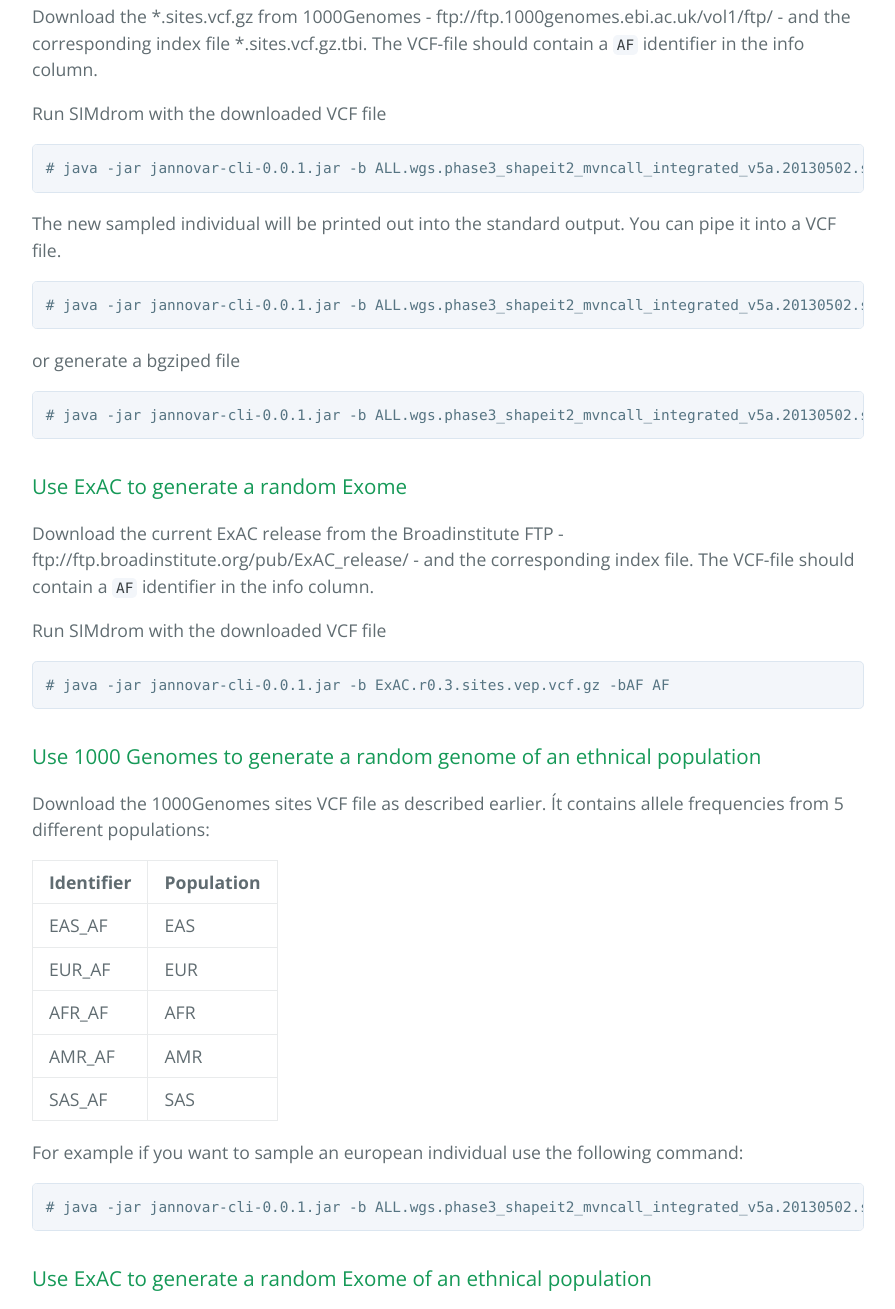
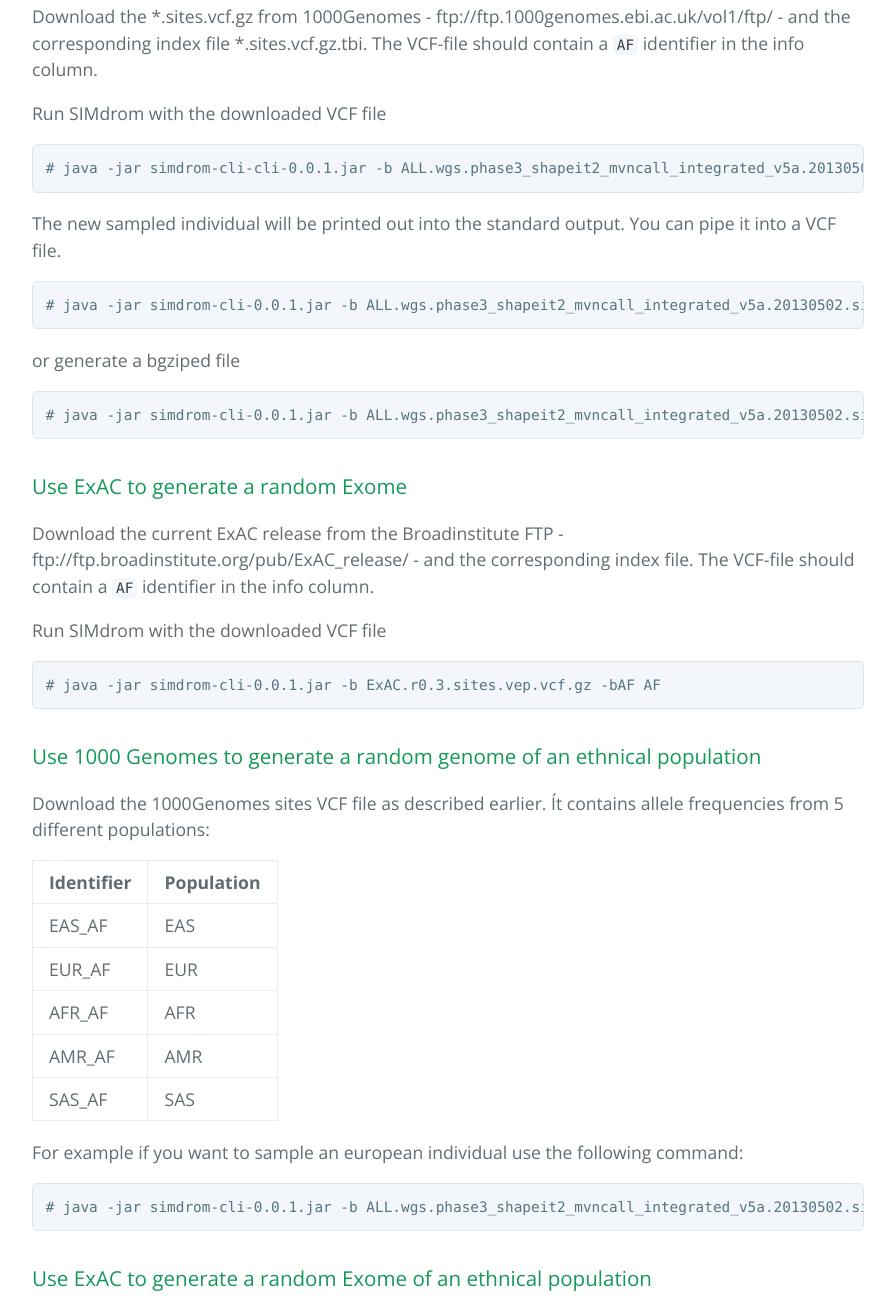
Before and after one commit to visze/simdrom, a plain HTML site: page index.html in a window 1280 px wide. Shown: the part 1022-2331 px from the top of the page, without its empty margins (192-1087 px from the left). Drawn offline with nearby package versions, Linux system fonts and the light colour scheme.

Commit message:
Update index.html

```diff
--- a/index.html
+++ b/index.html
@@ -47,17 +47,17 @@
 
 <p>Run SIMdrom with the downloaded VCF file</p>
 
-<pre><code># java -jar jannovar-cli-0.0.1.jar -b ALL.wgs.phase3_shapeit2_mvncall_integrated_v5a.20130502.sites.vcf.gz -bAF AF
+<pre><code># java -jar simdrom-cli-cli-0.0.1.jar -b ALL.wgs.phase3_shapeit2_mvncall_integrated_v5a.20130502.sites.vcf.gz -bAF AF
 </code></pre>
 
 <p>The new sampled individual will be printed out into the standard output. You can pipe it into a VCF file.</p>
 
-<pre><code># java -jar jannovar-cli-0.0.1.jar -b ALL.wgs.phase3_shapeit2_mvncall_integrated_v5a.20130502.sites.vcf.gz -bAF AF &gt; newIndividualVCFfile.vcf
+<pre><code># java -jar simdrom-cli-0.0.1.jar -b ALL.wgs.phase3_shapeit2_mvncall_integrated_v5a.20130502.sites.vcf.gz -bAF AF &gt; newIndividualVCFfile.vcf
 </code></pre>
 
 <p>or generate a bgziped file</p>
 
-<pre><code># java -jar jannovar-cli-0.0.1.jar -b ALL.wgs.phase3_shapeit2_mvncall_integrated_v5a.20130502.sites.vcf.gz -bAF AF | bgzip -c | &gt; newIndividualVCFfile.vcf.gz
+<pre><code># java -jar simdrom-cli-0.0.1.jar -b ALL.wgs.phase3_shapeit2_mvncall_integrated_v5a.20130502.sites.vcf.gz -bAF AF | bgzip -c | &gt; newIndividualVCFfile.vcf.gz
 </code></pre>
 
 <h3>
@@ -67,7 +67,7 @@
 
 <p>Run SIMdrom with the downloaded VCF file</p>
 
-<pre><code># java -jar jannovar-cli-0.0.1.jar -b ExAC.r0.3.sites.vep.vcf.gz -bAF AF
+<pre><code># java -jar simdrom-cli-0.0.1.jar -b ExAC.r0.3.sites.vep.vcf.gz -bAF AF
 </code></pre>
 
 <h3>
@@ -108,7 +108,7 @@
 
 <p>For example if you want to sample an european individual use the following command:</p>
 
-<pre><code># java -jar jannovar-cli-0.0.1.jar -b ALL.wgs.phase3_shapeit2_mvncall_integrated_v5a.20130502.sites.vcf.gz -bAF EUR_AF
+<pre><code># java -jar simdrom-cli-0.0.1.jar -b ALL.wgs.phase3_shapeit2_mvncall_integrated_v5a.20130502.sites.vcf.gz -bAF EUR_AF
 </code></pre>
 
 <h3>
@@ -165,7 +165,7 @@
 
 <p>For example if you want to sample an american individual use the following command:</p>
 
-<pre><code># java -jar jannovar-cli-0.0.1.jar -b ExAC.r0.3.sites.vep.vcf.gz -bAC AC_AMR -bAN AN_AMR
+<pre><code># java -jar simdrom-cli-0.0.1.jar -b ExAC.r0.3.sites.vep.vcf.gz -bAC AC_AMR -bAN AN_AMR
 </code></pre>
 
 <h3>
@@ -187,7 +187,7 @@
 
 <p>In this example we use ExAC as background population and spike in one ClinVar mutation:</p>
 
-<pre><code># java -jar jannovar-cli-0.0.1.jar -b ExAC.r0.3.sites.vep.vcf.gz -bAF AF -m clinvar.vcf.gz --mutations-info-filter CLINSIG=5 --mutations-variants-amount 1 --spike-in-log clinVarSpikeInLog.tsv
+<pre><code># java -jar simdrom-cli-0.0.1.jar -b ExAC.r0.3.sites.vep.vcf.gz -bAF AF -m clinvar.vcf.gz --mutations-info-filter CLINSIG=5 --mutations-variants-amount 1 --spike-in-log clinVarSpikeInLog.tsv
 </code></pre>
 
       <footer class="site-footer">
```
